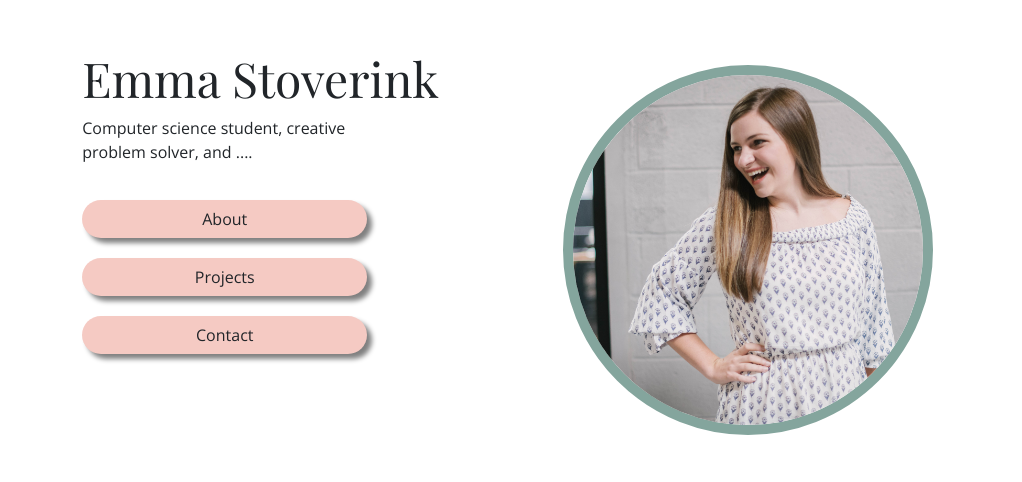
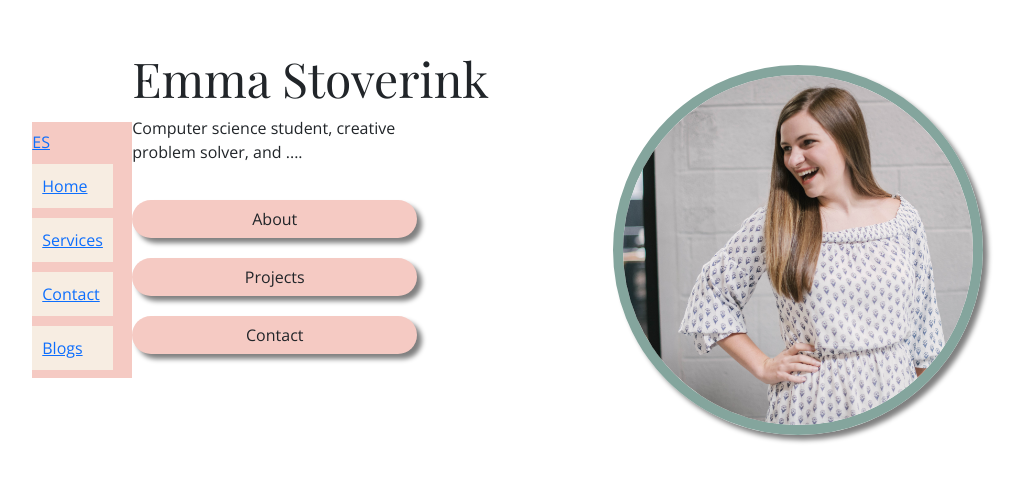
Before and after one commit to emmajs16/portfolio, a Vue app: page / in a window 1280 px wide. Shown: the part 150-632 px from the top of the page, without its empty margins (125-1147 px from the left). Built offline with nearby package versions, Linux system fonts and the light colour scheme.

Commit message:
nav component

```diff
--- /dev/null
+++ b/src/components/Nav.vue
@@ -0,0 +1,29 @@
+<template>
+<div class="nav">
+    <nav class="navbar">
+
+        <ul class="navbar-nav">
+            <li class="nav-brand">
+                <a href="#"> ES </a>
+            </li>
+            <li class="nav-item">
+                <a href="#"> Home </a>
+            </li>
+            <li class="nav-item">
+                <a href="#"> Services </a>
+            </li>
+            <li class="nav-item">
+                <a href="#"> Contact </a>
+            </li>
+            <li class="nav-item">
+                <a href="#"> Blogs </a>
+            </li>
+        </ul>
+    </nav>
+</div>
+</template>
+
+<!-- Add "scoped" attribute to limit CSS to this component only -->
+<style scoped>
+@import '../main.css';
+</style>
--- a/src/main.css
+++ b/src/main.css
@@ -1,11 +1,14 @@
 @import url('https://fonts.googleapis.com/css2?family=Open+Sans&family=Playfair+Display&display=swap');
-#app{
+
+#app {
     font-family: 'Open Sans', sans-serif;
 }
-h1,h2,h3,h4,h5,h6{
+
+h1, h2, h3, h4, h5, h6 {
     font-family: 'Playfair Display', serif;
 }
-.home img{
+
+.home img {
     object-fit: cover;
     border-radius: 50%;
     height: 370px;
@@ -13,16 +16,21 @@ h1,h2,h3,h4,h5,h6{
     border: 10px solid #84A59D;
     margin: 15px;
     margin-left: 100px;
+    box-shadow: 5px 5px 5px grey;
 }
-.home .container{
-    min-height: 100%;  /* Fallback for browsers do NOT support vh unit */
-  min-height: 100vh;
-  display: flex;
-  align-items: center;
+
+.home .container {
+    min-height: 100%;
+    /* Fallback for browsers do NOT support vh unit */
+    min-height: 100vh;
+    display: flex;
+    align-items: center;
 }
-.home p{
+
+.home p {
     width: 285px;
 }
+
 .home .btn {
     background-color: #F5CAC3;
     border-radius: 45px;
@@ -30,16 +38,31 @@ h1,h2,h3,h4,h5,h6{
     box-shadow: 5px 5px 5px grey;
     margin-top: 20px;
 }
-.btn:hover{
+
+.btn:hover {
     background-color: #F7EDE2;
 }
-.home .buttons{
+
+.home .buttons {
     display: flex;
     flex-direction: column;
 }
-.home .col{
+
+.home .col {
     /* margin:100px; */
 }
-.home h1{
+
+.home h1 {
     font-size: 48px;
 }
+.nav{
+    display: flex;
+    flex-direction: row;
+    background-color: #F5CAC3;
+    width: 100px;
+}
+.nav-item{
+    background-color: #F7EDE2;
+    padding: 10px;
+    margin-top: 10px;
+}
--- a/src/view/Home.vue
+++ b/src/view/Home.vue
@@ -1,8 +1,9 @@
 <template>
 <div class="home">
+
     <div class="container d-flex justify-content-center flex-nowrap">
 
-
+<appNav></appNav>
         <div class="row">
             <div class="col">
 
@@ -25,11 +26,12 @@
 </template>
 
 <script>
+import Nav from '../components/Nav.vue'
 export default {
     name: 'Home',
-    // props: {
-    //     msg: String
-    // },
+    components: {
+        appNav: Nav
+    }
 }
 </script>
 
```
